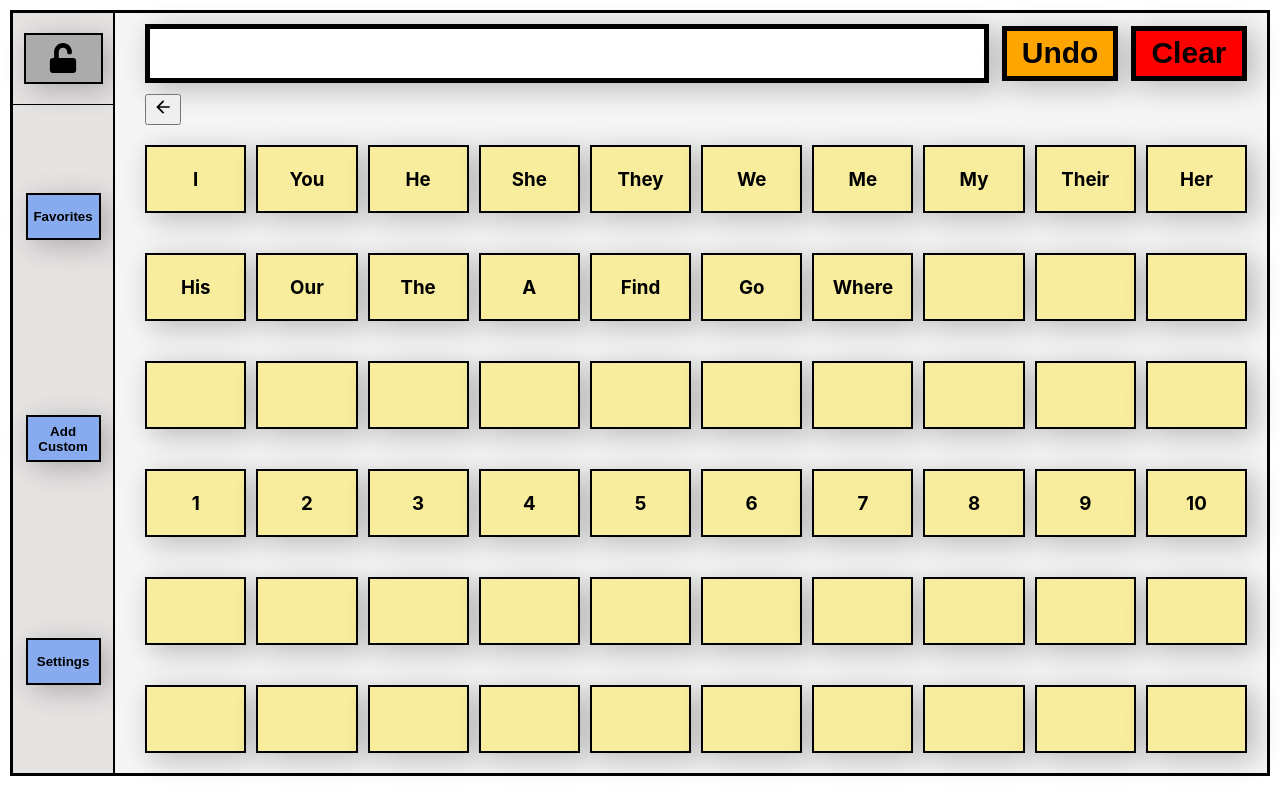
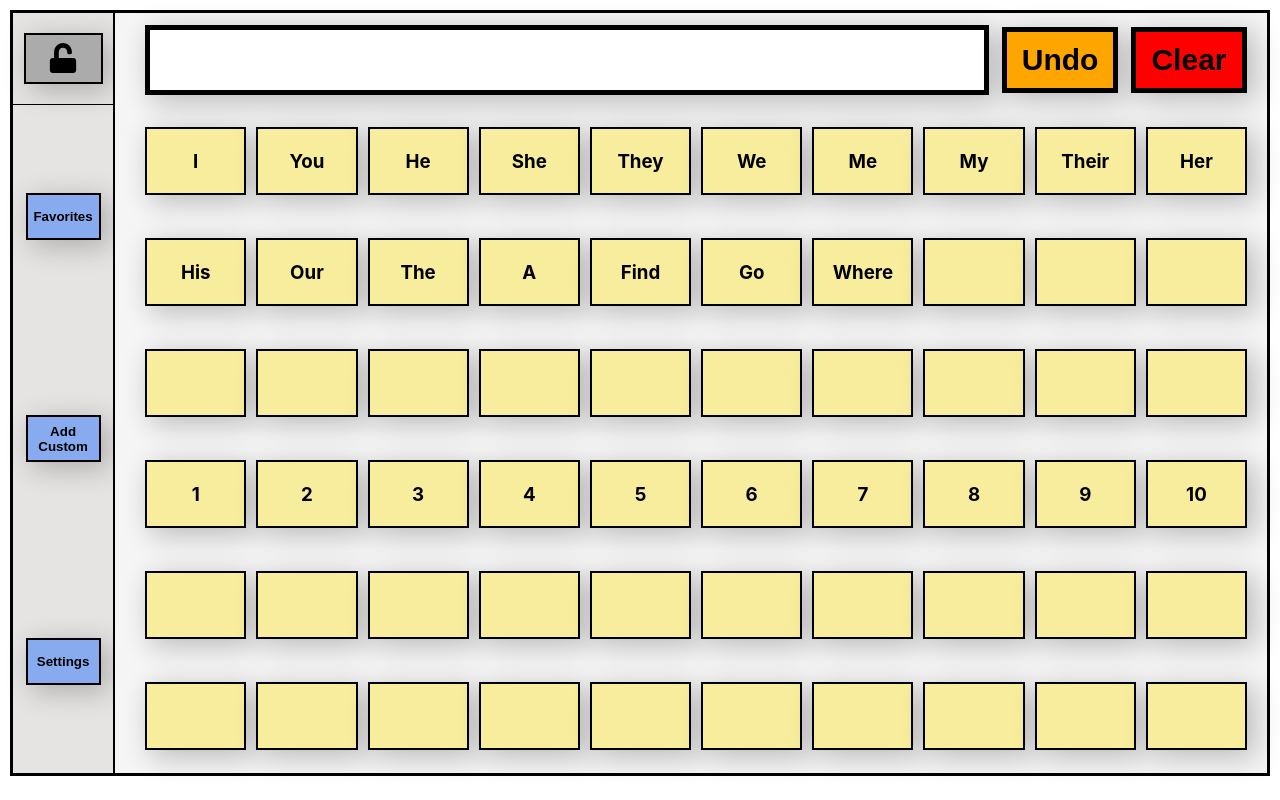
Before and after one commit to Jared-Ervin/texttalk, a React (Create React App) app: page / in a window 1280 px wide. Built offline with nearby package versions, Linux system fonts and the light colour scheme.

Commit message:
broke out components into seperate files

```diff
--- a/src/App.js
+++ b/src/App.js
@@ -1,8 +1,8 @@
 import "./App.css";
 import React, { useState, useEffect } from "react";
-import {IoMdArrowBack} from "react-icons/io"
-import { SideBar } from "./Components/SideBar";
-import { wordGrids } from "./wordGrids";
+import { WordGrid } from "./Components/WordGrid";
+import { OutputBar } from "./Components/OutputBar";
+import { SideBar } from "./Components/SideBar.jsx";
 
 const initialAppState = {
   phrase: [],
@@ -17,140 +17,27 @@ function App() {
   const synth = window.speechSynthesis;
 
   useEffect(() => {
-    const activeVoice = synth.getVoices().find(element => element.name === "Google US English")
+    const activeVoice = synth
+      .getVoices()
+      .find((element) => element.name === "Google US English");
     setVoice(activeVoice);
   }, [synth]);
-
-  // console.log(synth.getVoices()[4].name)
-
-  function WordBox(props) {
-    const msg = new SpeechSynthesisUtterance(props.word);
-    msg.voice = voice;
-    msg.rate = 0.7;
-    msg.pitch = 1;
-
-
-    const handleClick = () => {
-      if (props.word === "") return;
-      const phrase = appState.isPhraseComplete
-        ? [props.word]
-        : [...appState.phrase, props.word];
-      const prevGridIds = appState.isPhraseComplete
-        ? []
-        : [...appState.prevGridIds, appState.activeGridId];
-      synth.speak(msg);
-
-      setAppState({
-        phrase: phrase,
-        prevGridIds: prevGridIds,
-        activeGridId: props.childGridId || 0,
-        isPhraseComplete: props.last,
-      });
-    };
-
-    return (
-      <div className="word-box" onClick={handleClick}>
-        <h3>{props.word}</h3>
-      </div>
-    );
-  }
-
-  function OutputBar() {
-
-    const handleUndo = () => {
-      setAppState({
-        phrase: appState.phrase.slice(0, -1),
-        activeGridId: appState.prevGridIds.at(-1) || 0,
-        prevGridIds: appState.prevGridIds.slice(0, -1),
-        isPhraseComplete: initialAppState.isPhraseComplete,
-      });
-    };
-
-    const handleClear = () => {
-      setAppState(initialAppState);
-    };
-
-    const handleClick = () => {
-      if (synth.speaking) return;
-      const msg = new SpeechSynthesisUtterance(appState.phrase.join(" "));
-      msg.voice = voice;
-      msg.rate = 0.7;
-      msg.pitch = 1;
-      synth.speak(msg);
-    };
-
-    return (
-      <div id="top-bar">
-        <div id="output-bar" onClick={handleClick}>
-          <h1 id="active-phrase">{appState.phrase.join(" ")}</h1>
-        </div>
-        <span></span>
-        <div id="output-buttons-container">
-          <button
-            className="output-buttons"
-            id="undo-button"
-            onClick={handleUndo}
-          >
-            Undo
-          </button>
-          <button
-            className="output-buttons"
-            id="clear-button"
-            onClick={handleClear}
-          >
-            Clear
-          </button>
-        </div>
-      </div>
-    );
-  }
-
-  function WordGrid() {
-    const activeWords = wordGrids[appState.activeGridId];
-    const activeWordGrid = activeWords.map((obj, index) => (
-      <WordBox
-        key={index}
-        word={obj.word}
-        childGridId={obj.childGrid}
-        last={obj.last}
-      />
-    ));
-
-    return (
-      <div className="word-grid">
-        <div className="row">{activeWordGrid.slice(0, 10)}</div>
-        <div className="row">{activeWordGrid.slice(10, 20)}</div>
-        <div className="row">{activeWordGrid.slice(20, 30)}</div>
-        <div className="row">{activeWordGrid.slice(30, 40)}</div>
-        <div className="row">{activeWordGrid.slice(40, 50)}</div>
-        <div className="row">{activeWordGrid.slice(50, 60)}</div>
-      </div>
-    );
-  }
-
-  const changeGridBack = () => {
-
-    if (!appState.prevGridIds.at(-1)) return;
-
-    const newGridId =  appState.prevGridIds.at(-1)
-
-    setAppState({
-      phrase: appState.phrase,
-      prevGridIds: appState.prevGridIds,
-      activeGridId: newGridId,
-      isPhraseComplete: initialAppState.isPhraseComplete
-    })
-  }
 
   return (
     <div id="container">
       <SideBar />
       <div id="main-window">
-        <OutputBar phrase={appState.phrase} />
-        <div id="grid-change-button-container" >
-        <button onClick={changeGridBack} id="back-button"><IoMdArrowBack /></button>
-        </div>
-        <WordGrid />
+        <OutputBar
+          appState={[appState, setAppState]}
+          initialAppState={initialAppState}
+          voice={voice}
+          synth={synth}
+        />
+        <WordGrid
+          appState={[appState, setAppState]}
+          voice={voice}
+          synth={synth}
+        />
       </div>
     </div>
   );
--- /dev/null
+++ b/src/Components/OutputBar.jsx
@@ -0,0 +1,55 @@
+import React from "react";
+
+export function OutputBar(props) {
+  const [appState, setAppState] = props.appState;
+  const initialAppState = props.initialAppState;
+  const voice = props.voice;
+  const synth = props.synth;
+
+  const handleUndo = () => {
+    setAppState({
+      phrase: appState.phrase.slice(0, -1),
+      activeGridId: appState.prevGridIds.at(-1) || 0,
+      prevGridIds: appState.prevGridIds.slice(0, -1),
+      isPhraseComplete: initialAppState.isPhraseComplete,
+    });
+  };
+
+  const handleClear = () => {
+    setAppState(initialAppState);
+  };
+
+  const handleClick = () => {
+    if (synth.speaking) return;
+    const msg = new SpeechSynthesisUtterance(appState.phrase.join(" "));
+    msg.voice = voice;
+    msg.rate = 0.7;
+    msg.pitch = 1;
+    synth.speak(msg);
+  };
+
+  return (
+    <div id="top-bar">
+      <div id="output-bar" onClick={handleClick}>
+        <h1 id="active-phrase">{appState.phrase.join(" ")}</h1>
+      </div>
+      <span></span>
+      <div id="output-buttons-container">
+        <button
+          className="output-buttons"
+          id="undo-button"
+          onClick={handleUndo}
+        >
+          Undo
+        </button>
+        <button
+          className="output-buttons"
+          id="clear-button"
+          onClick={handleClear}
+        >
+          Clear
+        </button>
+      </div>
+    </div>
+  );
+}
--- /dev/null
+++ b/src/Components/WordBox.jsx
@@ -0,0 +1,39 @@
+import React from "react";
+
+export function WordBox(props) {
+  const [appState, setAppState] = props.appState;
+  const voice = props.voice;
+  const synth = props.synth;
+  const word = props.word;
+  const childGridId = props.childGridId;
+  const last = props.last;
+
+  const msg = new SpeechSynthesisUtterance(word);
+  msg.voice = voice;
+  msg.rate = 0.7;
+  msg.pitch = 1;
+
+  const handleClick = () => {
+    if (props.word === "") return;
+    const phrase = appState.isPhraseComplete
+      ? [word]
+      : [...appState.phrase, word];
+    const prevGridIds = appState.isPhraseComplete
+      ? []
+      : [...appState.prevGridIds, appState.activeGridId];
+    synth.speak(msg);
+
+    setAppState({
+      phrase: phrase,
+      prevGridIds: prevGridIds,
+      activeGridId: childGridId || 0,
+      isPhraseComplete: last,
+    });
+  };
+
+  return (
+    <div className="word-box" onClick={handleClick}>
+      <h3>{word}</h3>
+    </div>
+  );
+}
--- /dev/null
+++ b/src/Components/WordGrid.jsx
@@ -0,0 +1,33 @@
+import React from "react";
+import { WordBox } from "./WordBox";
+import { wordGrids } from "../wordGrids";
+
+export function WordGrid(props) {
+  const [appState, setAppState] = props.appState;
+  const voice = props.voice;
+  const synth = props.synth;
+
+  const activeWords = wordGrids[appState.activeGridId];
+  const activeWordGrid = activeWords.map((obj, index) => (
+    <WordBox
+      key={index}
+      word={obj.word}
+      childGridId={obj.childGrid}
+      last={obj.last}
+      appState={[appState, setAppState]}
+      voice={voice}
+      synth={synth}
+    />
+  ));
+
+  return (
+    <div className="word-grid">
+      <div className="row">{activeWordGrid.slice(0, 10)}</div>
+      <div className="row">{activeWordGrid.slice(10, 20)}</div>
+      <div className="row">{activeWordGrid.slice(20, 30)}</div>
+      <div className="row">{activeWordGrid.slice(30, 40)}</div>
+      <div className="row">{activeWordGrid.slice(40, 50)}</div>
+      <div className="row">{activeWordGrid.slice(50, 60)}</div>
+    </div>
+  );
+}
```
Also changed, not shown: src/Components/SideBar.jsx (renamed from src/Components/SideBar.js).
